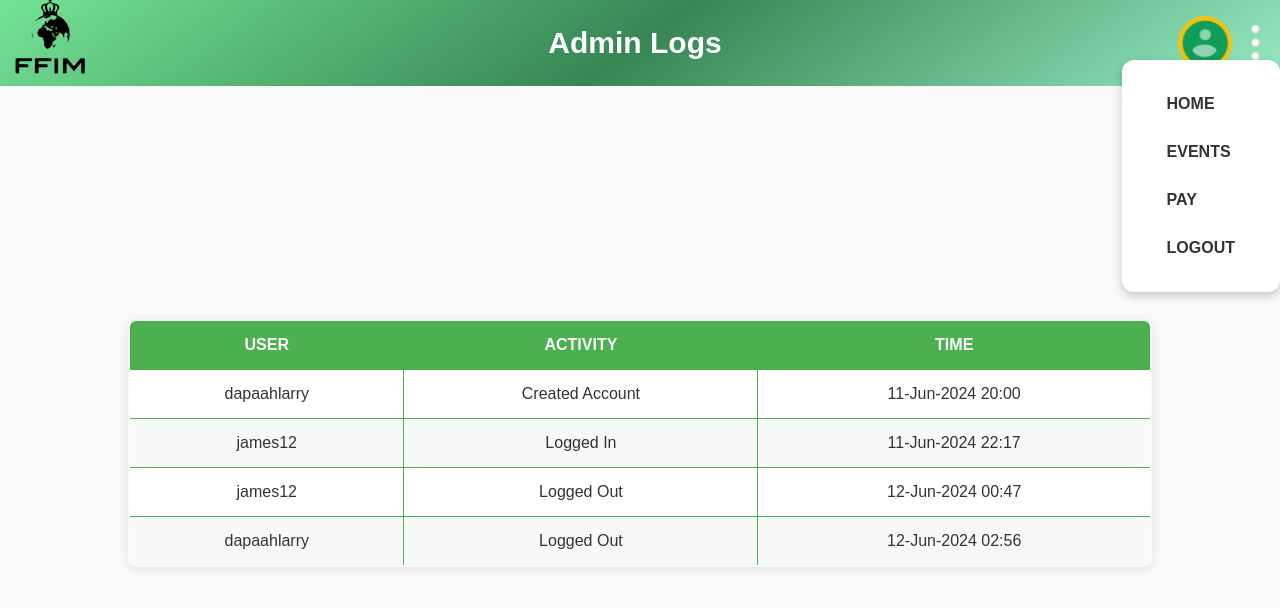
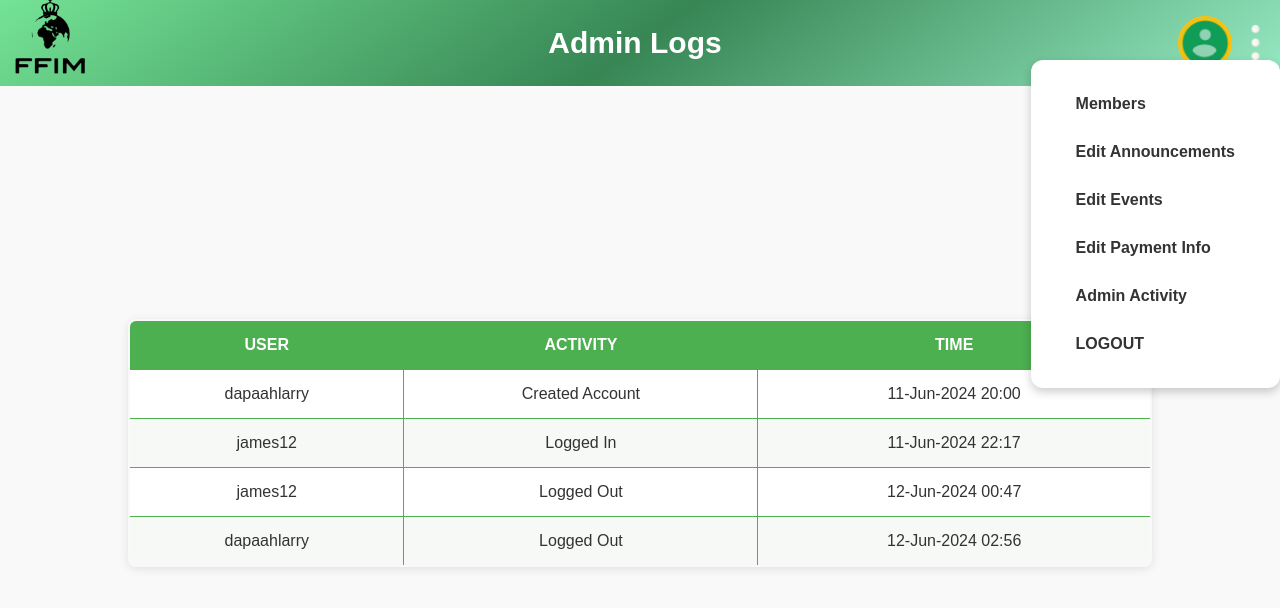
Before and after one commit to oswaldamoah/MMS, a React (Create React App) app in the folder frontend/mmsfrontend/: page /admin_Logs in a window 1280 px wide. Both pictures are taken after a click on the button 1255 px from the left and 42 px from the top of the page. Shown: the top 608 px of the page. Built offline with nearby package versions, Linux system fonts and the light colour scheme.

Commit message:
Update AdminDropdownMenu.js

```diff
--- a/frontend/mmsfrontend/src/admin_Pages/AdminDropdownMenu.js
+++ b/frontend/mmsfrontend/src/admin_Pages/AdminDropdownMenu.js
@@ -10,9 +10,11 @@ function DropdownMenu({ isVisible, onOptionClick }) {
   return (
     <div className="dropdown-menu">
       <ul>
-        <li onClick={() => onOptionClick('/home')}>HOME</li>
-        <li onClick={() => onOptionClick('/events')}>EVENTS</li>
-        <li onClick={() => onOptionClick('/pay')}>PAY</li>
+        <li onClick={() => onOptionClick('/members')}>Members</li>
+        <li onClick={() => onOptionClick('/editAnnouncements')}>Edit Announcements</li>
+        <li onClick={() => onOptionClick('/editEvents')}>Edit Events</li>
+        <li onClick={() => onOptionClick('/editPaymentInfo')}>Edit Payment Info</li>
+        <li onClick={() => onOptionClick('/adminLogs')}>Admin Activity</li>
         <li onClick={() => onOptionClick('/Login')}>LOGOUT</li>
       </ul>
     </div>
```
